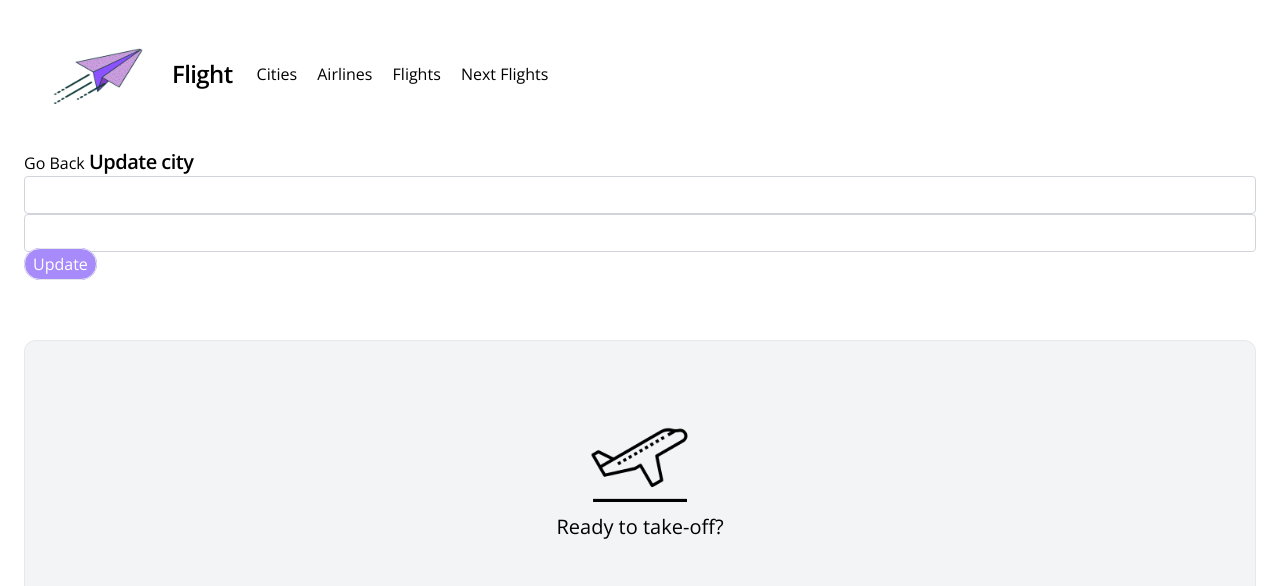
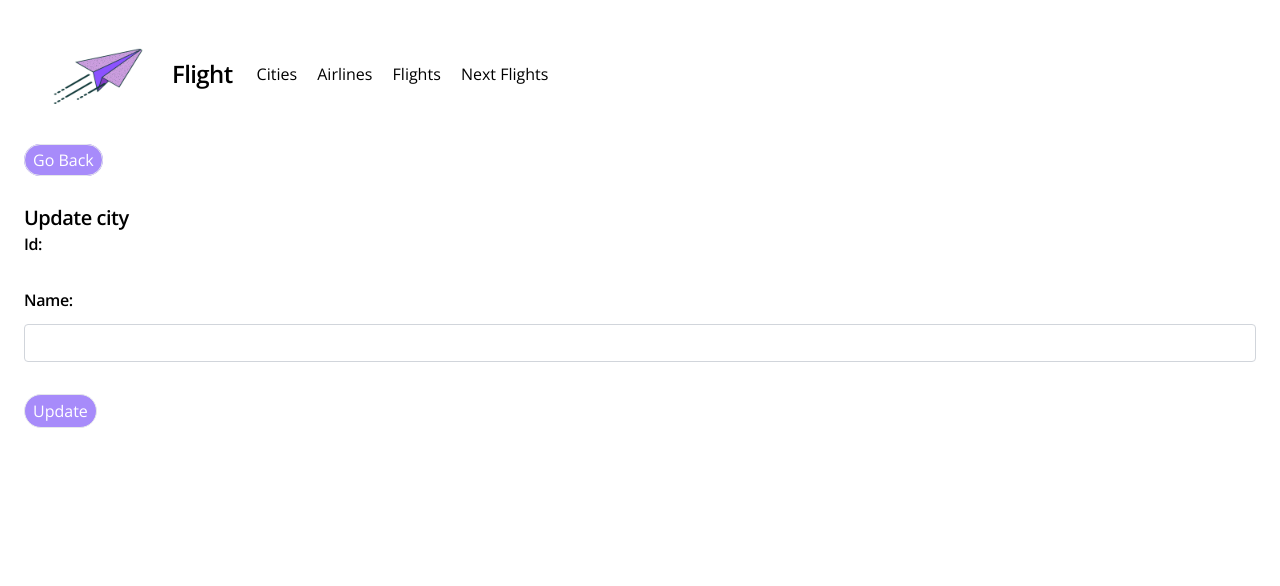
Before and after one commit to FedericaBlanco01/Challenges_onBoarding, a Laravel app: template Challenge_4/flights/resources/views/components/updateCity.blade.php in a window 1280 px wide. Shown: the top 586 px of the page. Run offline with Laravel 9, Linux system fonts and the light colour scheme; the template is opened without the code that fills it, so the values that code supplies are empty.

Commit message:
cities CRUD

```diff
--- a/Challenge_4/flights/resources/views/components/updateCity.blade.php
+++ b/Challenge_4/flights/resources/views/components/updateCity.blade.php
@@ -1,10 +1,22 @@
 @extends('components.layout')
 @section('content')
-    <a href="/cities">Go Back</a>
-    <span class="font-semibold text-xl tracking-tight text-black">Update city</span>
-    <input type="text"
-           class="
+    <a href="/cities" class="button_edit bg-purple-400 hover:bg-purple-800 text-white py-1 px-2 border rounded-full">Go
+        Back</a>
+    <div class="py-8">
+        <div id="successMessage" class="" role="alert"></div>
+        <span class="font-semibold text-xl tracking-tight text-black">Update city</span>
+        <div py-5>
+            <span class="font-semibold text-l tracking-tight text-black">Id:</span>
+            <div class="py-3">
+                <p id="id_city">{{$city->id}}</p>
+                <div class="py-5">
+                    <div py-5>
+                        <span class="font-semibold text-l tracking-tight text-black">Name:</span>
+                        <div class="py-3">
+                            <input type="text"
+                                   class="
         form-control
+        new_name_city
         block
         w-full
         px-3
@@ -19,31 +31,60 @@
         ease-in-out
         m-0
         focus:text-gray-700 focus:bg-white focus:border-blue-600 focus:outline-none"
-           name="id" placeholder="{{$city->id}}" value="" />
+                                   name="name" placeholder="{{$city->name}}" value=""/>
 
-    <input type="text"
-           class="
-        form-control
-        block
-        w-full
-        px-3
-        py-1.5
-        text-base
-        font-normal
-        text-gray-700
-        bg-white bg-clip-padding
-        border border-solid border-gray-300
-        rounded
-        transition
-        ease-in-out
-        m-0
-        focus:text-gray-700 focus:bg-white focus:border-blue-600 focus:outline-none"
-           name="name" placeholder="{{$city->name}}" value="" />
-    <div py-8>
 
-    <a href="" class="bg-purple-400 hover:bg-purple-800 text-white py-1 px-2 border rounded-full">Update</a>
+                            <div class="py-8">
+                                <button type="button"
+                                        class=" update_city bg-purple-400 hover:bg-purple-800
+                                        text-white py-1 px-2 border rounded-full">
+                                    Update
+                                </button>
+                            </div>
+                        </div>
+                    </div>
+                </div>
+            </div>
+        </div>
     </div>
 @endsection
+
 @section('scripts')
-    //onclick mandar esa info al back y update base de datos
+    {{--onclick mandar esa info al back y update base de datos--}}
+    <script>
+        $(document).ready(function () {
+            $.ajaxSetup({
+                headers: {
+                    'X-CSRF-TOKEN': $('meta[name="csrf-token"]').attr('content')
+                }
+
+            });
+        });
+        var data;
+        $(document).on('click', '.update_city', function (e) {
+            e.preventDefault();
+            data = {
+                name: $('.new_name_city').val(),
+                id: $('#id_city').html(),
+            };
+            $.ajax({
+                type: "POST",
+                url: "/editCity/"+data.id,
+                data: data,
+                datatype: "json",
+                success: function (response) {
+                    debugger;
+                    console.log(response);
+                    $('#successMessage').html("");
+                    if (response.status == 422) {
+                        $('#successMessage').addClass("bg-red-100 border border-red-400 text-red-700 px-4 py-3 rounded relative");
+                        $('#successMessage').text(response.message);
+                    } else {
+                        $('#successMessage').addClass("bg-green-100 border border-green-400 text-green-700 px-4 py-3 rounded relative");
+                        $('#successMessage').text(response.message);
+                    }
+                }
+            })
+        });
+    </script>
 @endsection
--- a/Challenge_4/flights/routes/web.php
+++ b/Challenge_4/flights/routes/web.php
@@ -24,6 +24,7 @@
 Route::post('/cities', [CityController::class, 'store']);
 Route::get('/fetchcities', [CityController::class, 'fetch']);
 Route::delete('/deleteCity/{id}', [CityController::class, 'destroy']);
-Route::post('/editCity/{id}', [CityController::class, 'edit']);
+Route::get('/editCity/{id}', [CityController::class, 'edit']);
+Route::post('/editCity/{id}', [CityController::class, 'update']);
 
 Route::get('/airlines', [AirlineController::class, 'index']);
```
Also changed, not shown: Challenge_4/flights/app/Http/Controllers/CityController.php (+13 -2 lines), Challenge_4/flights/resources/views/tables/cities.blade.php (+1 -17 lines).
